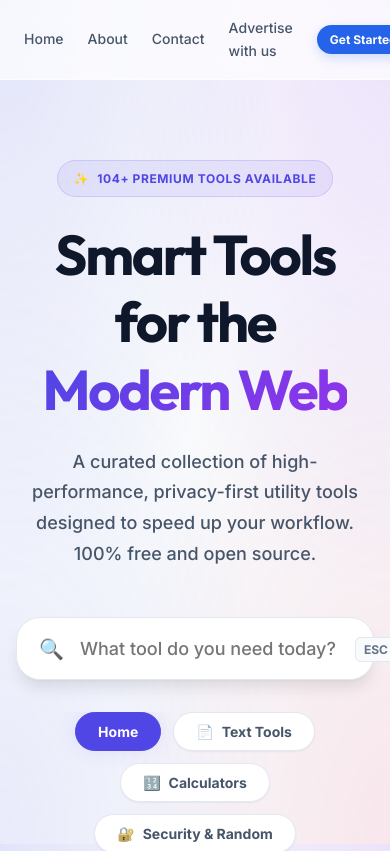
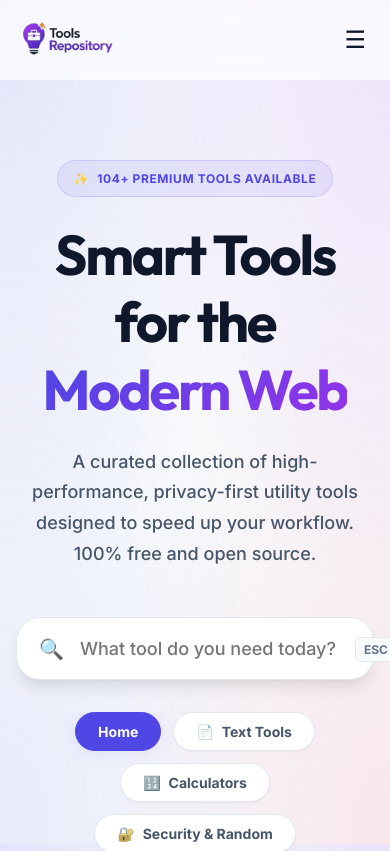
Before and after one commit to DaniyalAliSajid/tools-repository, a Next.js app: page / in a window 390 px wide. Shown: the top 851 px of the page. Built offline with nearby package versions, Linux system fonts and the light colour scheme.

Commit message:
feat: optimize header and footer for mobile responsiveness

```diff
--- a/src/app/layout.tsx
+++ b/src/app/layout.tsx
@@ -1,3 +1,5 @@
+'use client';
+
 import type { Metadata } from 'next';
 import '../vanilla/css/variables.css';
 import '../vanilla/css/base.css';
@@ -6,30 +8,15 @@ import '../vanilla/css/components.css';
 import '../vanilla/css/themes.css';
 import './globals.css';
 import Link from 'next/link';
-
-export const metadata: Metadata = {
-    title: 'Tools Repository — Free Online Tools for Everyday Use',
-    description: 'A collection of 50 free, fast, and easy-to-use utility tools including text converters, calculators, generators, and developer tools.',
-    openGraph: {
-        title: 'Tools Repository — Free Online Tools for Everyday Use',
-        description: 'A collection of high-performance utility tools for the modern web.',
-        url: 'https://tools-repository.com',
-        siteName: 'Tools Repository',
-        locale: 'en_US',
-        type: 'website',
-    },
-    twitter: {
-        card: 'summary_large_image',
-        title: 'Tools Repository',
-        description: 'Free Online Tools for Everyday Use',
-    },
-};
+import { useState } from 'react';
 
 export default function RootLayout({
     children,
 }: Readonly<{
     children: React.ReactNode;
 }>) {
+    const [isMenuOpen, setIsMenuOpen] = useState(false);
+
     return (
         <html lang="en">
             <head>
@@ -39,34 +26,35 @@ export default function RootLayout({
             </head>
             <body>
                 <div id="app">
-                    <header className="header" style={{
-                        height: 'var(--header-height)',
-                        padding: '0 var(--space-6)',
-                        display: 'flex',
-                        alignItems: 'center',
-                        justifyContent: 'center',
-                        background: 'var(--glass-bg)',
-                        backdropFilter: 'var(--glass-blur)',
-                        borderBottom: '1px solid var(--glass-border)',
-                        position: 'sticky',
-                        top: 0,
-                        zIndex: 100
-                    }}>
-                        <div style={{ width: '100%', maxWidth: 'var(--max-width)', display: 'flex', alignItems: 'center', justifyContent: 'space-between' }}>
-                            <Link href="/" style={{ display: 'flex', alignItems: 'center', textDecoration: 'none' }}>
-                                <img src="/logo.svg" alt="Tools Repository" style={{ height: '44px', width: 'auto' }} />
+                    <header className="header">
+                        <div className="header__container">
+                            <Link href="/" onClick={() => setIsMenuOpen(false)}>
+                                <img src="/logo.svg" alt="Tools Repository" className="header__logo-img" />
                             </Link>
 
-                            <nav style={{ display: 'flex', gap: 'var(--space-6)', alignItems: 'center' }}>
-                                <Link href="/" style={{ fontSize: 'var(--fs-sm)', color: 'var(--color-text-secondary)', fontWeight: 'var(--fw-medium)', transition: 'color var(--transition-fast)' }}>Home</Link>
-                                <Link href="/about" style={{ fontSize: 'var(--fs-sm)', color: 'var(--color-text-secondary)', fontWeight: 'var(--fw-medium)', transition: 'color var(--transition-fast)' }}>About</Link>
-                                <Link href="/contact" style={{ fontSize: 'var(--fs-sm)', color: 'var(--color-text-secondary)', fontWeight: 'var(--fw-medium)', transition: 'color var(--transition-fast)' }}>Contact</Link>
-                                <Link href="/advertise" style={{ fontSize: 'var(--fs-sm)', color: 'var(--color-text-secondary)', fontWeight: 'var(--fw-medium)', transition: 'color var(--transition-fast)' }}>Advertise with us</Link>
-                                <Link href="/#tools" className="btn btn--blue btn--sm" style={{
-                                    textDecoration: 'none',
-                                    fontWeight: 'var(--fw-bold)',
-                                    boxShadow: '0 4px 12px rgba(37, 99, 235, 0.2)'
-                                }}>
+                            <button
+                                className="header__nav-mobile-toggle"
+                                onClick={() => setIsMenuOpen(!isMenuOpen)}
+                                aria-label="Toggle Navigation"
+                            >
+                                {isMenuOpen ? '✕' : '☰'}
+                            </button>
+
+                            <nav className={`header__nav ${isMenuOpen ? 'open' : ''}`}>
+                                <Link href="/" className="header__link" onClick={() => setIsMenuOpen(false)}>Home</Link>
+                                <Link href="/about" className="header__link" onClick={() => setIsMenuOpen(false)}>About</Link>
+                                <Link href="/contact" className="header__link" onClick={() => setIsMenuOpen(false)}>Contact</Link>
+                                <Link href="/advertise" className="header__link" onClick={() => setIsMenuOpen(false)}>Advertise with us</Link>
+                                <Link
+                                    href="/#tools"
+                                    className="btn btn--blue btn--sm"
+                                    onClick={() => setIsMenuOpen(false)}
+                                    style={{
+                                        textDecoration: 'none',
+                                        fontWeight: 'var(--fw-bold)',
+                                        boxShadow: '0 4px 12px rgba(37, 99, 235, 0.2)'
+                                    }}
+                                >
                                     Get Started
                                 </Link>
                             </nav>
@@ -77,34 +65,34 @@ export default function RootLayout({
                         {children}
                     </main>
 
-                    <footer className="footer" style={{ borderTop: '1px solid var(--color-border)', background: 'white', padding: 'var(--space-12) var(--space-6) var(--space-8)' }}>
-                        <div style={{ maxWidth: 'var(--max-width)', margin: '0 auto' }}>
-                            <div className="footer__inner" style={{ display: 'grid', gridTemplateColumns: 'repeat(auto-fit, minmax(200px, 1fr))', gap: 'var(--space-12)', marginBottom: 'var(--space-12)' }}>
+                    <footer className="footer">
+                        <div className="footer__container">
+                            <div className="footer__inner">
                                 <div className="footer__column">
-                                    <div style={{ display: 'flex', alignItems: 'center', marginBottom: 'var(--space-4)' }}>
-                                        <img src="/logo.svg" alt="Tools Repository" style={{ height: '36px', width: 'auto' }} />
-                                    </div>
-                                    <p style={{ color: 'var(--color-text-secondary)', fontSize: 'var(--fs-sm)', lineHeight: '1.6' }}>
+                                    <Link href="/">
+                                        <img src="/logo.svg" alt="Tools Repository" className="footer__logo-img" />
+                                    </Link>
+                                    <p className="footer__column-text">
                                         High-performance browser tools for developers and creators. No tracking, 100% free, forever.
                                     </p>
                                 </div>
                                 <div className="footer__column">
-                                    <h3 className="footer__column-title" style={{ marginBottom: 'var(--space-4)', fontSize: 'var(--fs-sm)', color: 'var(--color-text)', fontWeight: 'var(--fw-bold)' }}>Explore</h3>
-                                    <Link href="/" style={{ display: 'block', color: 'var(--color-text-secondary)', fontSize: 'var(--fs-sm)', marginBottom: 'var(--space-2)', textDecoration: 'none' }}>Home</Link>
-                                    <Link href="/about" style={{ display: 'block', color: 'var(--color-text-secondary)', fontSize: 'var(--fs-sm)', marginBottom: 'var(--space-2)', textDecoration: 'none' }}>About Us</Link>
-                                    <Link href="/contact" style={{ display: 'block', color: 'var(--color-text-secondary)', fontSize: 'var(--fs-sm)', marginBottom: 'var(--space-2)', textDecoration: 'none' }}>Contact</Link>
-                                    <Link href="/advertise" style={{ display: 'block', color: 'var(--color-text-secondary)', fontSize: 'var(--fs-sm)', marginBottom: 'var(--space-2)', textDecoration: 'none' }}>Advertise with Us</Link>
+                                    <h3 className="footer__column-title">Explore</h3>
+                                    <Link href="/" className="footer__link">Home</Link>
+                                    <Link href="/about" className="footer__link">About Us</Link>
+                                    <Link href="/contact" className="footer__link">Contact</Link>
+                                    <Link href="/advertise" className="footer__link">Advertise with Us</Link>
                                 </div>
                                 <div className="footer__column">
-                                    <h3 className="footer__column-title" style={{ marginBottom: 'var(--space-4)', fontSize: 'var(--fs-sm)', color: 'var(--color-text)', fontWeight: 'var(--fw-bold)' }}>Legal</h3>
-                                    <Link href="/privacy" style={{ display: 'block', color: 'var(--color-text-secondary)', fontSize: 'var(--fs-sm)', marginBottom: 'var(--space-2)', textDecoration: 'none' }}>Privacy Policy</Link>
-                                    <Link href="/terms" style={{ display: 'block', color: 'var(--color-text-secondary)', fontSize: 'var(--fs-sm)', marginBottom: 'var(--space-2)', textDecoration: 'none' }}>Terms of Service</Link>
+                                    <h3 className="footer__column-title">Legal</h3>
+                                    <Link href="/privacy" className="footer__link">Privacy Policy</Link>
+                                    <Link href="/terms" className="footer__link">Terms of Service</Link>
                                 </div>
                             </div>
 
-                            <div className="footer__bottom" style={{ paddingTop: 'var(--space-6)', borderTop: '1px solid var(--color-border)', display: 'flex', justifyContent: 'space-between', alignItems: 'center' }}>
-                                <p style={{ fontSize: 'var(--fs-xs)', color: 'var(--color-text-muted)' }}>&copy; {new Date().getFullYear()} Tools Repository. Crafted for the modern web.</p>
-                                <div style={{ display: 'flex', gap: 'var(--space-4)', fontSize: '18px', filter: 'grayscale(1) opacity(0.5)' }}>
+                            <div className="footer__bottom">
+                                <p className="footer__copyright">&copy; {new Date().getFullYear()} Tools Repository. Crafted for the modern web.</p>
+                                <div className="footer__stack-icons">
                                     <span>⚛️</span>
                                     <span>⚡</span>
                                     <span>🛡️</span>
--- a/src/vanilla/css/layout.css
+++ b/src/vanilla/css/layout.css
@@ -13,119 +13,57 @@
 .header {
     position: sticky;
     top: 0;
-    z-index: 100;
+    z-index: 1000;
     height: var(--header-height);
-    background: var(--color-surface);
-    border-bottom: 1px solid var(--color-border);
-    backdrop-filter: blur(12px);
-    display: flex;
-    align-items: center;
-    padding: 0 var(--space-6);
-    gap: var(--space-4);
-}
-
-.header__logo {
-    display: flex;
-    align-items: center;
-    gap: var(--space-2);
-    font-size: var(--fs-xl);
-    font-weight: var(--fw-bold);
-    color: var(--color-text);
-    cursor: pointer;
-    text-decoration: none;
-    white-space: nowrap;
-}
-
-.header__logo-icon {
-    width: 32px;
-    height: 32px;
-    background: var(--color-primary);
-    border-radius: var(--radius-md);
+    background: var(--glass-bg);
+    backdrop-filter: var(--glass-blur);
+    border-bottom: 1px solid var(--glass-border);
     display: flex;
     align-items: center;
     justify-content: center;
-    color: white;
-    font-weight: var(--fw-bold);
-    font-size: var(--fs-lg);
+    padding: 0 var(--space-6);
 }
 
-.header__search {
-    flex: 1;
-    max-width: 400px;
-    position: relative;
+.header__container {
+    width: 100%;
+    max-width: var(--max-width);
+    display: flex;
+    align-items: center;
+    justify-content: space-between;
 }
 
-.header__search-input {
-    width: 100%;
-    padding: var(--space-2) var(--space-4);
-    padding-left: var(--space-10);
-    border: 1px solid var(--color-border);
-    border-radius: var(--radius-full);
-    background: var(--color-surface-alt);
-    color: var(--color-text);
-    transition: all var(--transition-fast);
-    font-size: var(--fs-sm);
-}
-
-.header__search-input::placeholder {
-    color: var(--color-text-muted);
-}
-
-.header__search-input:focus {
-    border-color: var(--color-primary);
-    box-shadow: 0 0 0 3px var(--color-primary-glow);
-    outline: none;
-}
-
-.header__search-icon {
-    position: absolute;
-    left: var(--space-3);
-    top: 50%;
-    transform: translateY(-50%);
-    color: var(--color-text-muted);
-    pointer-events: none;
+.header__logo-img {
+    height: 44px;
+    width: auto;
+    display: block;
 }
 
 .header__nav {
     display: flex;
     gap: var(--space-6);
-    margin: 0 var(--space-6);
+    align-items: center;
 }
 
 .header__link {
     font-size: var(--fs-sm);
-    font-weight: var(--fw-semibold);
     color: var(--color-text-secondary);
+    font-weight: var(--fw-medium);
+    transition: color var(--transition-fast);
     text-decoration: none;
-    padding: var(--space-2) 0;
-    position: relative;
-    transition: color var(--transition-fast);
 }
 
 .header__link:hover {
     color: var(--color-primary);
 }
 
-.header__link.active {
-    color: var(--color-primary);
-}
-
-.header__link.active::after {
-    content: '';
-    position: absolute;
-    bottom: -2px;
-    left: 0;
-    right: 0;
-    height: 2px;
-    background: var(--color-primary);
-    border-radius: var(--radius-full);
-}
-
-.header__actions {
-    display: flex;
-    align-items: center;
-    gap: var(--space-2);
-    margin-left: auto;
+.header__nav-mobile-toggle {
+    display: none;
+    background: none;
+    border: none;
+    padding: var(--space-2);
+    cursor: pointer;
+    color: var(--color-text);
+    font-size: 24px;
 }
 
 /* --- Theme Toggle --- */
@@ -315,66 +253,80 @@
 /* --- Footer --- */
 .footer {
     border-top: 1px solid var(--color-border);
-    padding: var(--space-8) var(--space-6);
-    margin-top: auto;
+    padding: var(--space-12) var(--space-6) var(--space-8);
+    background: white;
+}
+
+.footer__container {
+    max-width: var(--max-width);
+    margin: 0 auto;
 }
 
 .footer__inner {
-    max-width: var(--max-width);
-    margin: 0 auto;
     display: grid;
-    grid-template-columns: 1fr 1fr 2fr;
-    gap: var(--space-8);
+    grid-template-columns: repeat(auto-fit, minmax(200px, 1fr));
+    gap: var(--space-12);
+    margin-bottom: var(--space-12);
 }
 
 .footer__column {
     display: flex;
     flex-direction: column;
-    gap: var(--space-3);
+}
+
+.footer__logo-img {
+    height: 36px;
+    width: auto;
+    margin-bottom: var(--space-4);
 }
 
 .footer__column-title {
     font-size: var(--fs-sm);
     font-weight: var(--fw-bold);
     color: var(--color-text);
+    margin-bottom: var(--space-4);
 }
 
-.footer__column p {
-    font-size: var(--fs-xs);
+.footer__column-text {
     color: var(--color-text-secondary);
-    line-height: var(--line-height);
+    font-size: var(--fs-sm);
+    line-height: 1.6;
 }
 
-.footer__column a {
-    font-size: var(--fs-xs);
+.footer__link {
+    display: block;
     color: var(--color-text-secondary);
+    font-size: var(--fs-sm);
+    margin-bottom: var(--space-2);
     text-decoration: none;
     transition: color var(--transition-fast);
 }
 
-.footer__column a:hover {
+.footer__link:hover {
     color: var(--color-primary);
 }
 
 .footer__bottom {
-    max-width: var(--max-width);
-    margin: var(--space-8) auto 0;
-    padding-top: var(--space-4);
+    padding-top: var(--space-6);
+    border-top: 1px solid var(--color-border);
     display: flex;
     justify-content: space-between;
     align-items: center;
 }
 
-.footer__bottom p {
+.footer__copyright {
     font-size: var(--fs-xs);
     color: var(--color-text-muted);
 }
 
-.footer__bottom-icons {
+.footer__stack-icons {
     display: flex;
     gap: var(--space-4);
-    color: var(--color-text-muted);
+    font-size: 18px;
+    filter: grayscale(1) opacity(0.5);
 }
+
+
 
 /* --- Animations --- */
 @keyframes fadeIn {
@@ -402,29 +354,33 @@
 }
 
 /* --- Responsive --- */
-@media (max-width: 768px) {
-    .header {
-        padding: 0 var(--space-4);
-    }
-
-    .header__search {
+@media (max-width: 900px) {
+    .header__nav {
         display: none;
     }
 
-    .header__search.show {
+    .header__nav-mobile-toggle {
         display: block;
+    }
+
+    .header__nav.open {
+        display: flex;
+        flex-direction: column;
         position: absolute;
         top: var(--header-height);
         left: 0;
         right: 0;
-        padding: var(--space-4);
-        background: var(--color-surface);
+        background: white;
+        padding: var(--space-6);
         border-bottom: 1px solid var(--color-border);
-        max-width: none;
+        gap: var(--space-4);
+        box-shadow: var(--shadow-lg);
     }
+}
 
-    .mobile-menu-btn {
-        display: flex;
+@media (max-width: 768px) {
+    .header {
+        padding: 0 var(--space-4);
     }
 
     .hero {
@@ -448,12 +404,27 @@
     }
 
     .footer__inner {
+        grid-template-columns: 1fr;
+        gap: var(--space-8);
+        text-align: center;
+    }
+
+    .footer__column {
+        align-items: center;
+    }
+
+    .footer__bottom {
         flex-direction: column;
+        gap: var(--space-4);
         text-align: center;
     }
 }
 
 @media (max-width: 480px) {
+    .header__logo-img {
+        height: 36px;
+    }
+
     .category-nav {
         padding: 0 var(--space-3);
     }
```
